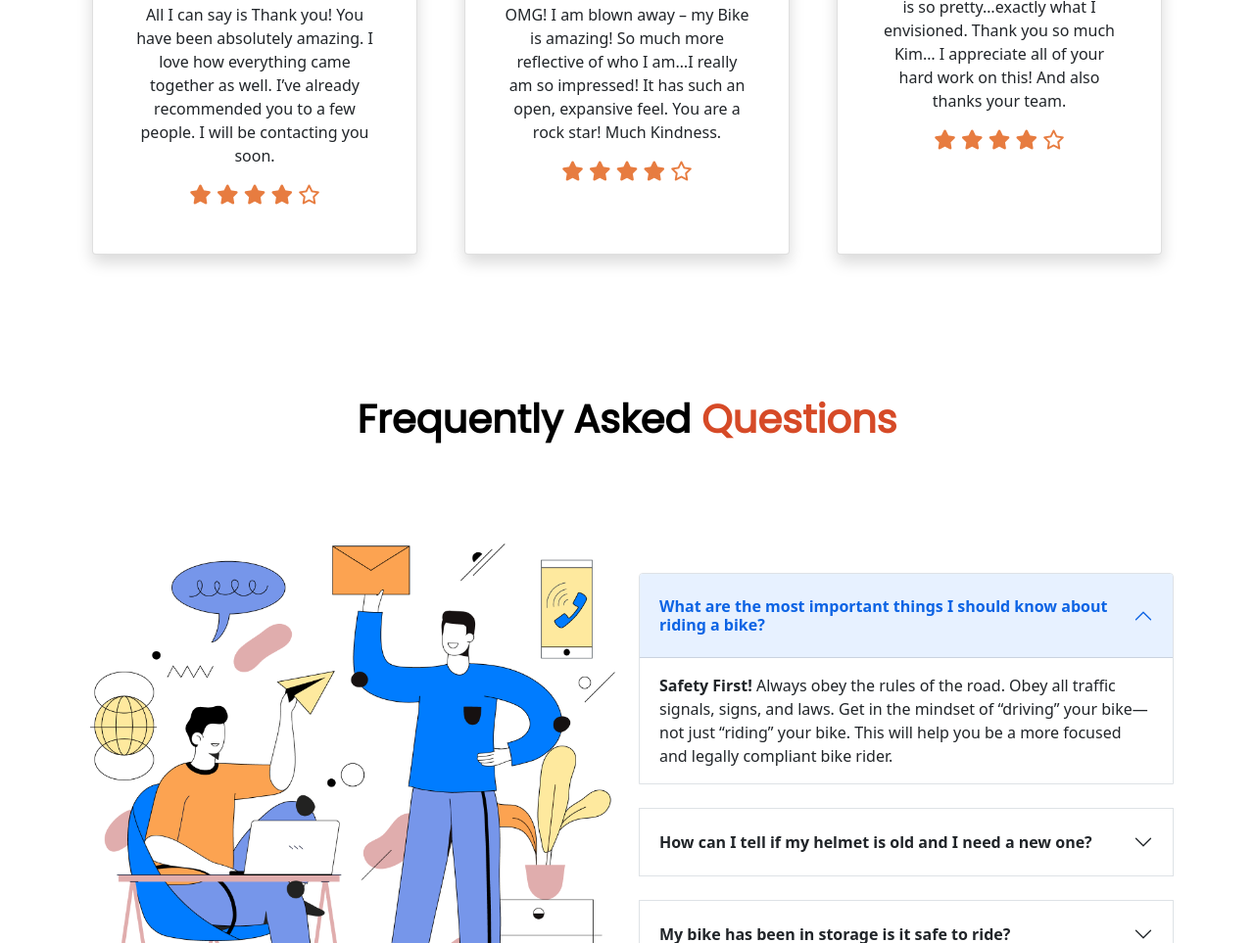
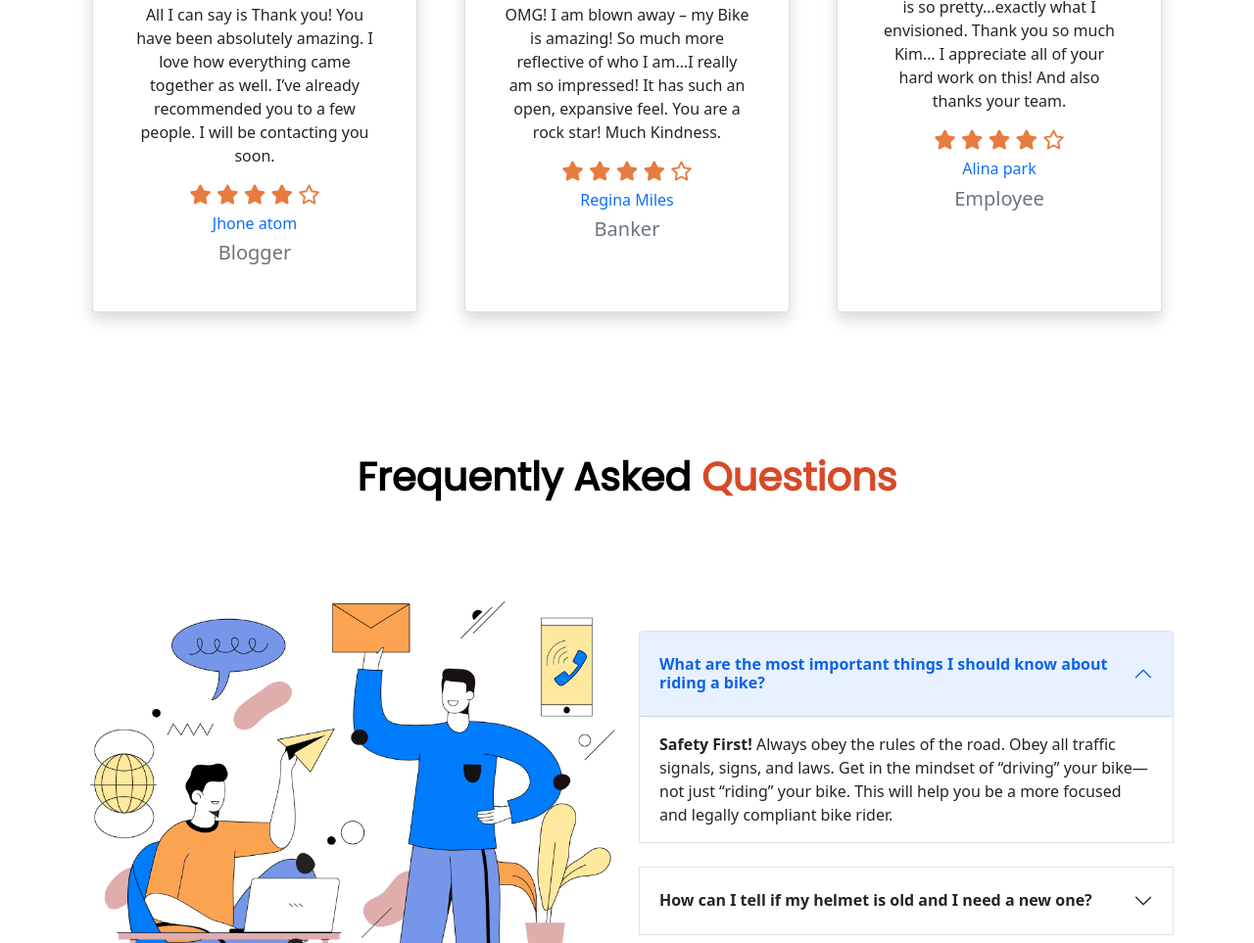
Before and after one commit to ah-showrov/Honda-CBR, a plain HTML site: page index.html in a window 1280 px wide. Shown: the part 2991-3954 px from the top of the page at 98% size. Drawn offline with nearby package versions, Linux system fonts and the light colour scheme.

Commit message:
Clients name Added

```diff
--- a/index.html
+++ b/index.html
@@ -385,6 +385,8 @@
                     <i class="fas fa-star"></i>
                     <i class="far fa-star"></i>
                   </h5>
+                  <h6 class="text-center text-primary">Jhone atom</h6>
+                  <h5 class="text-center text-secondary">Blogger</h5>
                 </div>
               </div>
             </div>
@@ -408,6 +410,8 @@
                     <i class="fas fa-star"></i>
                     <i class="far fa-star"></i>
                   </h5>
+                  <h6 class="text-center text-primary">Regina Miles</h6>
+                  <h5 class="text-center text-secondary">Banker</h5>
                 </div>
               </div>
             </div>
@@ -431,6 +435,8 @@
                     <i class="fas fa-star"></i>
                     <i class="far fa-star"></i>
                   </h5>
+                  <h6 class="text-center text-primary">Alina park</h6>
+                  <h5 class="text-center text-secondary">Employee</h5>
                 </div>
               </div>
             </div>
```
